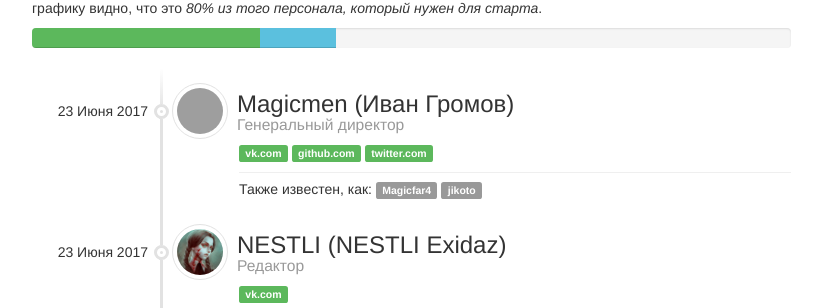
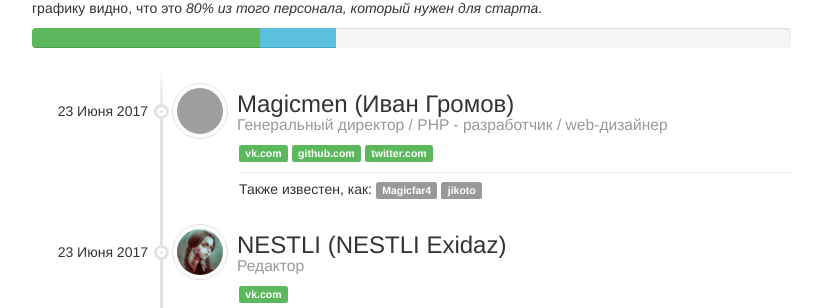
Before and after one commit to jm-organization/jm-organization.github.io, a Jekyll site: the page built from about/index.html, in a window 1280 px wide, cut to the strip 463-771 px from the top of the page. Shown: the whole strip, without its empty margins (96-918 px from the left). Built offline with Jekyll 4.4.1, drawn with Linux system fonts in a browser that asks for light colours; grey boxes are pictures that could not be loaded.

Commit message:
Update about info

```diff
--- a/_data/projectteam.yml
+++ b/_data/projectteam.yml
@@ -2,7 +2,7 @@
   first-name: "Иван"
   second-name: "Громов"
   other-names: '[{"name":"Magicfar4", "href":"https://github.com/Magicfar4"},{"name":"jikoto"}]'
-  position: "Генеральный директор"
+  position: "Генеральный директор / PHP - разработчик / web-дизайнер"
   date-of-adopted: "23 Июня 2017"
   info:
     web-sites: "https://vk.com/jmagicmen,https://github.com/Magicfar4,https://twitter.com/Magic_Gromov"
```
